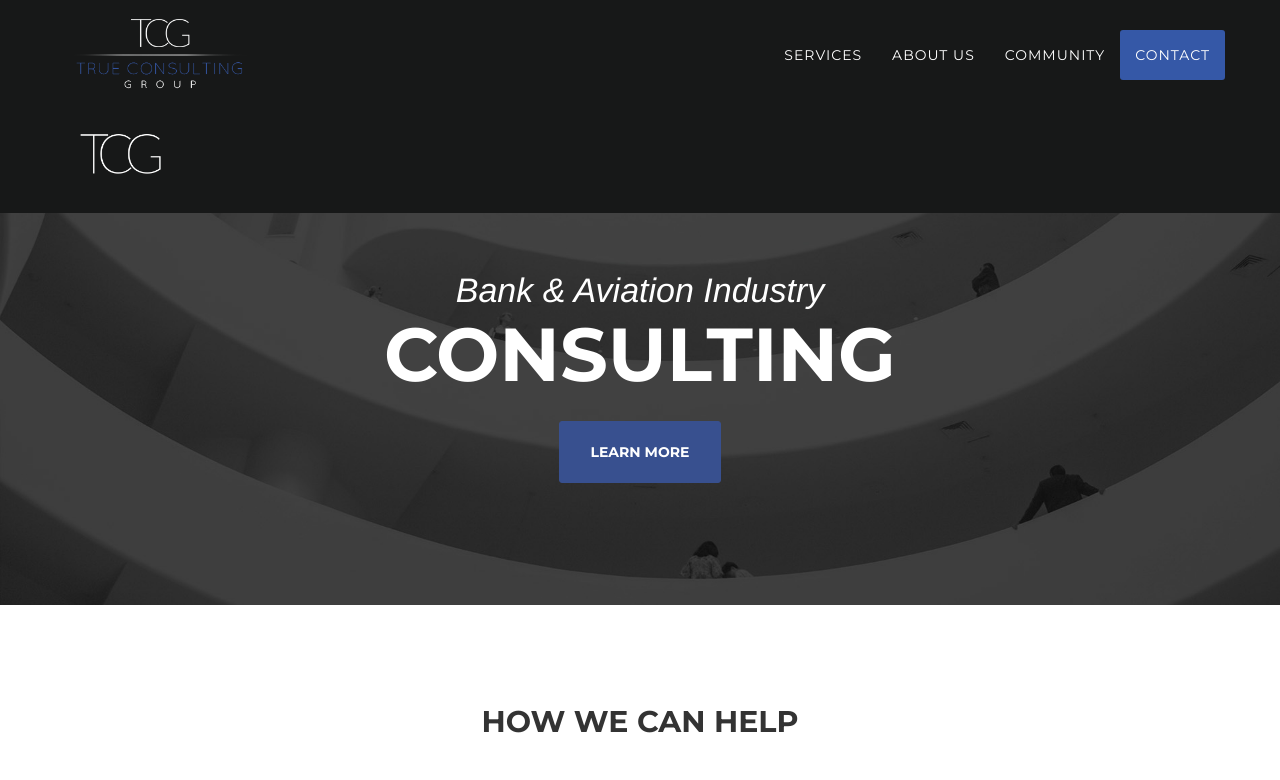
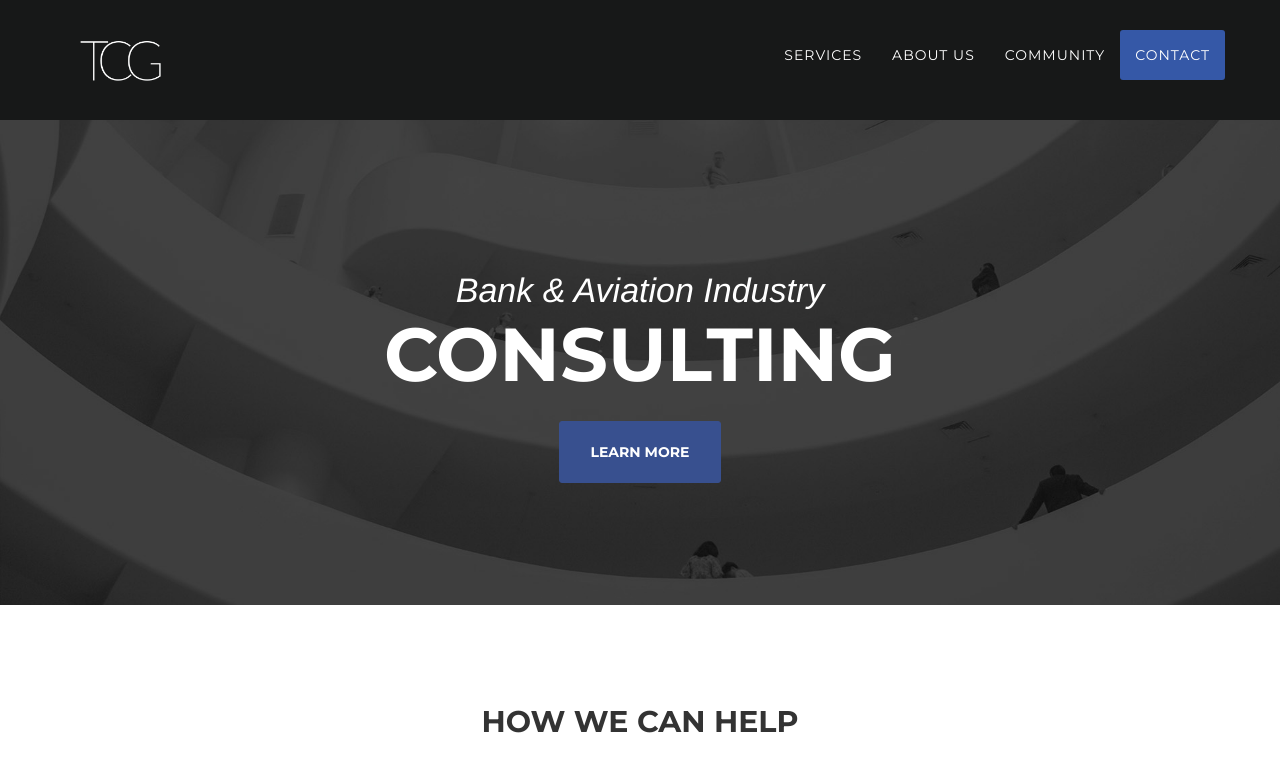
Before and after one commit to sarahdesigns/trueconsultingroup, a website: page index.html in a window 1280 px wide. Shown: the top 780 px of the page. Drawn offline with nearby package versions, Linux system fonts and the light colour scheme; a web font is replaced by a local one.

Commit message:
Navi tho
Navi tho

```diff
--- a/index.html
+++ b/index.html
@@ -45,8 +45,8 @@
                 <button type="button" class="navbar-toggle" data-toggle="collapse" data-target="#bs-example-navbar-collapse-1">
                     <span class="sr-only">Toggle navigation</span> Menu <i class="fa fa-bars"></i>
                 </button>
-                <a href="#page-top deskonly"> <img style="width:180px;" src="img/TrueConsultingLogo.png">
-                 <a href="#page-top mobionly "> <img style="width:100px;" src="img/Mobilogi.png">
+                <a href="#page-top"> <img style="width:180px;" class="deskonly" src="img/TrueConsultingLogo.png">
+                 <a href="#page-top"> <img style="width:100px;" class="mobionly" src="img/Mobilogi.png">
                 </a>
                 </div>
                  </div>
```
